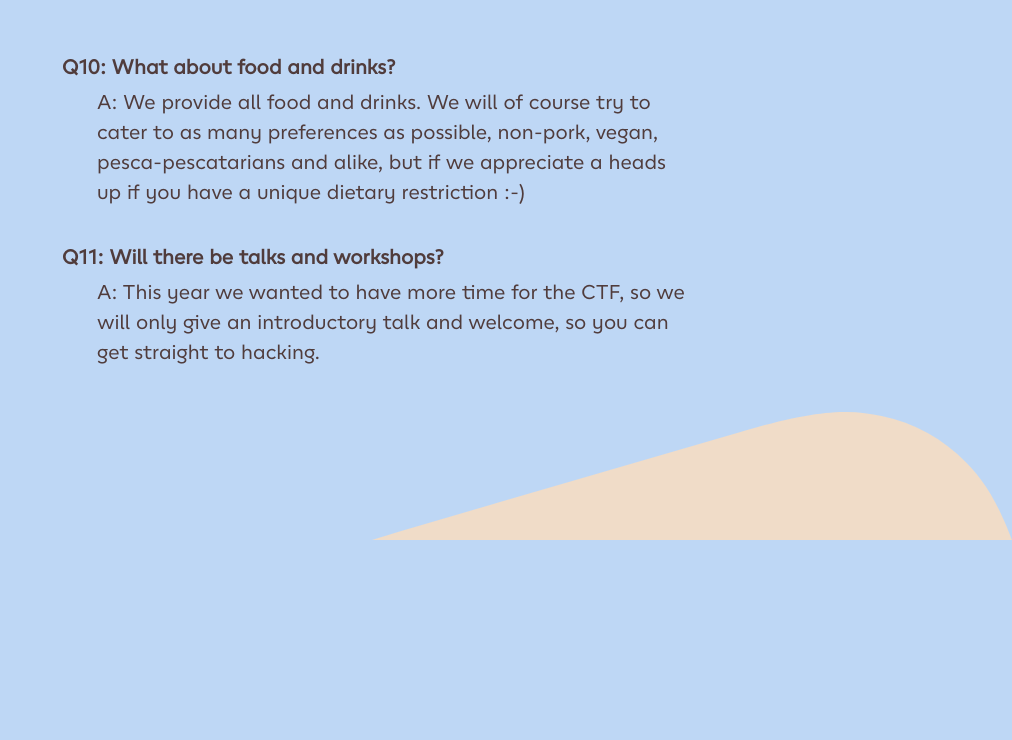
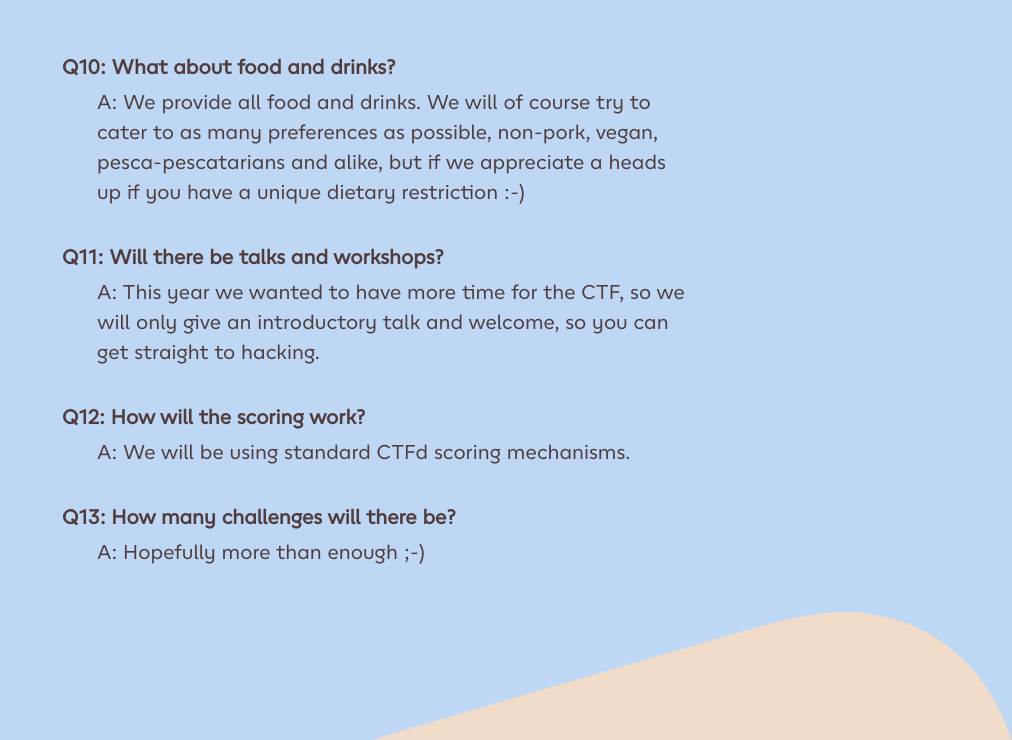
Before and after one commit to ehotdc/ehotdc.github.io, a plain HTML site: page faq.html in a window 1280 px wide. Shown: the part 1482-2222 px from the top of the page, without its empty margins (268-1280 px from the left). Before the commit the page ends 2022 px from the top, so only its background shows below. Drawn offline with Linux system fonts and the light colour scheme; files whose address does not match are found by name.

Commit message:
more rules and questions

```diff
--- a/faq.html
+++ b/faq.html
@@ -62,7 +62,14 @@
             <br>
             <dt><b>Q11: Will there be talks and workshops?</b></dt>
             <dd>A: This year we wanted to have more time for the CTF, so we will only give an introductory talk and welcome, so you can get straight to hacking.</dd>
-            </dl>
+            <br>
+            <dt><b>Q12: How will the scoring work?</b></dt>
+            <dd>A: We will be using standard CTFd scoring mechanisms.</dd>
+            <br>
+            <dt><b>Q13: How many challenges will there be?</b></dt>
+            <dd>A: Hopefully more than enough ;-)</dd>
+
+        </dl>
 
     </section>
     </div>
```
Also changed, not shown: rules.html (+1 -1 lines).
